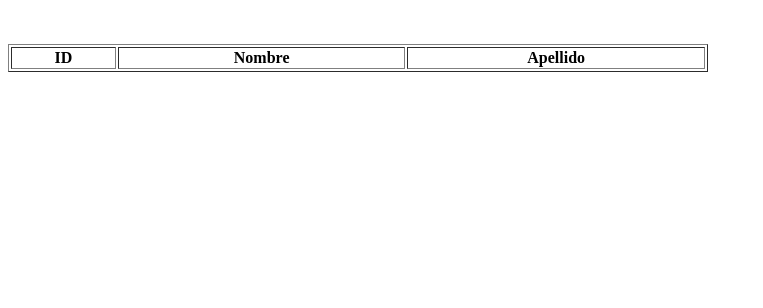
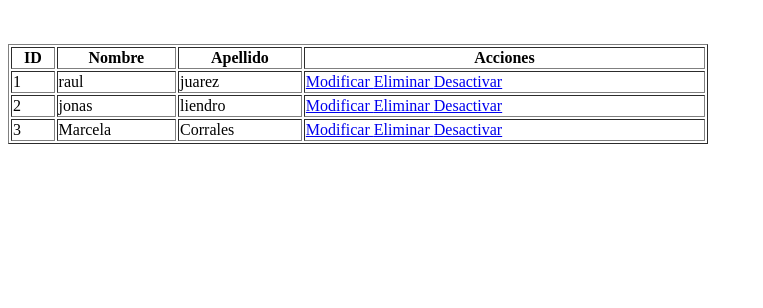
Before and after one commit to robertomiranda94/WebApp-Alkemy, a Django app: page /clientes/listado/ in a window 1280 px wide. Shown: the top 308 px of the page, without its empty margins (0-763 px from the left). Run offline with Django 4.2, Linux system fonts and the light colour scheme; data comes from the database, SQL or seed files in the repository; lists and menus that the app fills with data are empty.

Commit message:
Linkeadas todas las funcionalidades del modulo de clientes

```diff
--- a/servicios/templates/clientes/actualizar.html
+++ b/servicios/templates/clientes/actualizar.html
@@ -8,6 +8,9 @@
   <body>
     <header></header>
     <main></main>
+    <a href="{% url 'listar_clientes' %}">
+      Ir al Listado de Clientes
+    </a>
     <footer></footer>
   </body>
 </html>
--- a/servicios/templates/clientes/listado.html
+++ b/servicios/templates/clientes/listado.html
@@ -14,13 +14,30 @@
               <th>ID</th>
               <th>Nombre</th>
               <th>Apellido</th>
+              <th>Acciones</th>
           </tr>
-          {% for cliente in Clientes %}
+          {% for cliente in clientes %}
               <tr>
                   <td>{{ cliente.id }}</td>
                   <td>{{ cliente.nombre }}</td>
                   <td>{{ cliente.apellido }}</td>
-
+                  <td>
+                    <a href="{% url 'actualizar_cliente' cliente.id%}">
+                      Modificar
+                    </a>
+                    <a href="#"> <!-- La url para eliminar clientes no existe -->
+                      Eliminar
+                    </a>
+                    {% if cliente.activo %}
+                      <a href="{% url 'desactivar_cliente' cliente.id%}">
+                        Desactivar
+                      </a>
+                    {% else %}
+                      <a href="{% url 'activar_cliente' cliente.id%}">
+                        Activar
+                      </a>
+                    {% endif %}
+                  </td>
               </tr>
           {% endfor %}
       </table>
```
Also changed, not shown: servicios/templates/clientes/registrar.html (line endings or trailing spaces).
